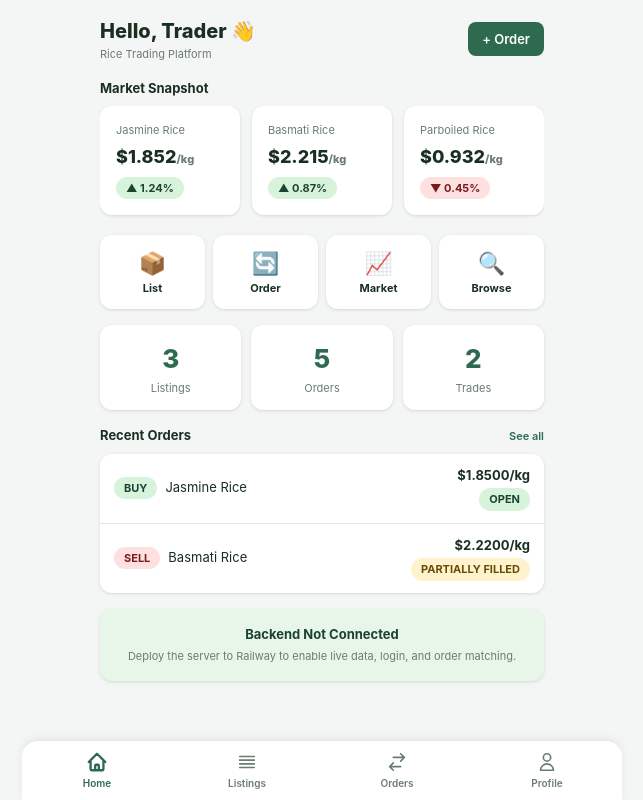
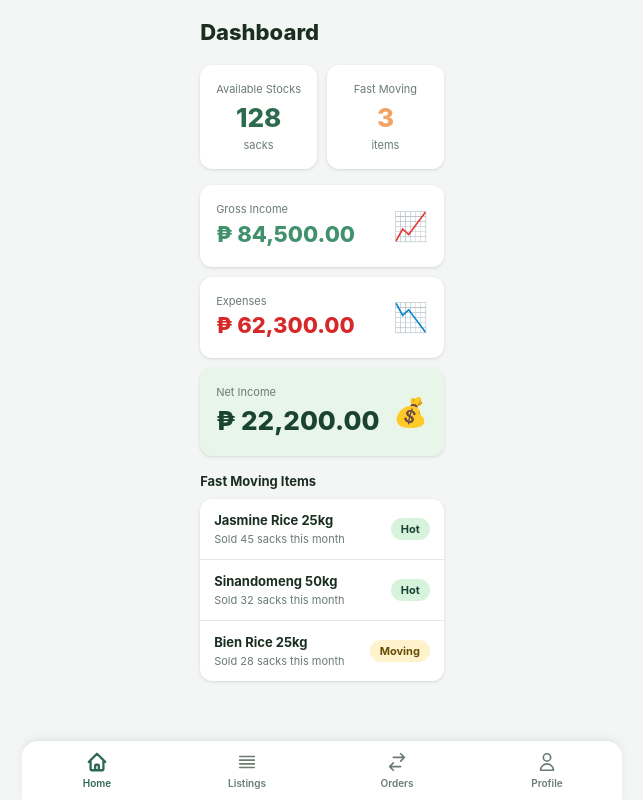
Before and after one commit to rrobenta/rice_trading_app, a React (Vite) app in the folder client/: page / in a window 1280 px wide. Shown: the whole page, without its empty margins (318-961 px from the left). Built offline with nearby package versions, Linux system fonts and the light colour scheme; no server answers.

Commit message:
dashboard update

```diff
--- a/client/src/pages/DashboardPage.tsx
+++ b/client/src/pages/DashboardPage.tsx
@@ -1,84 +1,79 @@
-import { Link } from 'react-router-dom';
-
 export default function DashboardPage() {
   return (
     <div>
-      {/* Greeting */}
-      <div className="flex justify-between items-center mb-2">
-        <div>
-          <h1 style={{ fontSize: 20, fontWeight: 800 }}>Hello, Trader 👋</h1>
-          <p className="text-xs text-muted">Rice Trading Platform</p>
+      <h1 style={{ fontSize: 22, fontWeight: 800, marginBottom: 16 }}>Dashboard</h1>
+
+      {/* Summary Cards */}
+      <div style={{ display: 'grid', gridTemplateColumns: '1fr 1fr', gap: 10, marginBottom: 16 }}>
+        <div className="card" style={{ textAlign: 'center' }}>
+          <p className="text-xs text-muted">Available Stocks</p>
+          <p style={{ fontSize: 26, fontWeight: 800, color: 'var(--primary)' }}>128</p>
+          <p className="text-xs text-muted">sacks</p>
         </div>
-        <Link to="/orders/new" className="btn btn-primary btn-sm">+ Order</Link>
-      </div>
-
-      {/* Market snapshot */}
-      <h2 className="text-sm font-bold mb-1">Market Snapshot</h2>
-      <div className="hscroll mb-2">
-        <div className="card" style={{ minWidth: 140, flex: '0 0 auto' }}>
-          <p className="text-xs text-muted">Jasmine Rice</p>
-          <p style={{ fontSize: 18, fontWeight: 800, margin: '4px 0' }}>$1.852<span className="text-xs text-muted">/kg</span></p>
-          <span className="badge badge-green">▲ 1.24%</span>
-        </div>
-        <div className="card" style={{ minWidth: 140, flex: '0 0 auto' }}>
-          <p className="text-xs text-muted">Basmati Rice</p>
-          <p style={{ fontSize: 18, fontWeight: 800, margin: '4px 0' }}>$2.215<span className="text-xs text-muted">/kg</span></p>
-          <span className="badge badge-green">▲ 0.87%</span>
-        </div>
-        <div className="card" style={{ minWidth: 140, flex: '0 0 auto' }}>
-          <p className="text-xs text-muted">Parboiled Rice</p>
-          <p style={{ fontSize: 18, fontWeight: 800, margin: '4px 0' }}>$0.932<span className="text-xs text-muted">/kg</span></p>
-          <span className="badge badge-red">▼ 0.45%</span>
+        <div className="card" style={{ textAlign: 'center' }}>
+          <p className="text-xs text-muted">Fast Moving</p>
+          <p style={{ fontSize: 26, fontWeight: 800, color: 'var(--accent)' }}>3</p>
+          <p className="text-xs text-muted">items</p>
         </div>
       </div>
 
-      {/* Quick actions */}
-      <div style={{ display: 'grid', gridTemplateColumns: 'repeat(4, 1fr)', gap: 8, marginBottom: 16 }}>
-        <Link to="/listings/new" className="card text-center" style={{ padding: 12, textDecoration: 'none', color: 'var(--text)' }}><div style={{ fontSize: 22 }}>📦</div><div className="text-xs font-bold">List</div></Link>
-        <Link to="/orders/new" className="card text-center" style={{ padding: 12, textDecoration: 'none', color: 'var(--text)' }}><div style={{ fontSize: 22 }}>🔄</div><div className="text-xs font-bold">Order</div></Link>
-        <Link to="/market" className="card text-center" style={{ padding: 12, textDecoration: 'none', color: 'var(--text)' }}><div style={{ fontSize: 22 }}>📈</div><div className="text-xs font-bold">Market</div></Link>
-        <Link to="/listings" className="card text-center" style={{ padding: 12, textDecoration: 'none', color: 'var(--text)' }}><div style={{ fontSize: 22 }}>🔍</div><div className="text-xs font-bold">Browse</div></Link>
-      </div>
-
-      {/* Stats */}
-      <div className="stat-grid mb-2">
-        <div className="stat-card"><div className="stat-num">3</div><div className="stat-label">Listings</div></div>
-        <div className="stat-card"><div className="stat-num">5</div><div className="stat-label">Orders</div></div>
-        <div className="stat-card"><div className="stat-num">2</div><div className="stat-label">Trades</div></div>
-      </div>
-
-      {/* Recent orders */}
-      <div className="flex justify-between items-center mb-1">
-        <h2 className="text-sm font-bold">Recent Orders</h2>
-        <Link to="/orders" className="text-xs" style={{ color: 'var(--primary)', fontWeight: 600 }}>See all</Link>
-      </div>
-      <div className="card mb-2" style={{ padding: 0 }}>
-        <div style={{ display: 'flex', justifyContent: 'space-between', alignItems: 'center', padding: '12px 14px', borderBottom: '1px solid var(--border)' }}>
-          <div className="flex items-center gap-1">
-            <span className="badge badge-green">BUY</span>
-            <span className="text-sm">Jasmine Rice</span>
-          </div>
-          <div style={{ textAlign: 'right' }}>
-            <p className="text-sm font-bold">$1.8500/kg</p>
-            <span className="badge badge-green">OPEN</span>
+      {/* Income / Expenses */}
+      <div style={{ display: 'grid', gap: 10, marginBottom: 16 }}>
+        <div className="card">
+          <div className="flex justify-between items-center">
+            <div>
+              <p className="text-xs text-muted">Gross Income</p>
+              <p style={{ fontSize: 22, fontWeight: 800, color: 'var(--buy)' }}>₱ 84,500.00</p>
+            </div>
+            <span style={{ fontSize: 28 }}>📈</span>
           </div>
         </div>
-        <div style={{ display: 'flex', justifyContent: 'space-between', alignItems: 'center', padding: '12px 14px' }}>
-          <div className="flex items-center gap-1">
-            <span className="badge badge-red">SELL</span>
-            <span className="text-sm">Basmati Rice</span>
+
+        <div className="card">
+          <div className="flex justify-between items-center">
+            <div>
+              <p className="text-xs text-muted">Expenses</p>
+              <p style={{ fontSize: 22, fontWeight: 800, color: 'var(--sell)' }}>₱ 62,300.00</p>
+            </div>
+            <span style={{ fontSize: 28 }}>📉</span>
           </div>
-          <div style={{ textAlign: 'right' }}>
-            <p className="text-sm font-bold">$2.2200/kg</p>
-            <span className="badge badge-yellow">PARTIALLY FILLED</span>
+        </div>
+
+        <div className="card" style={{ background: '#e8f5e9' }}>
+          <div className="flex justify-between items-center">
+            <div>
+              <p className="text-xs text-muted">Net Income</p>
+              <p style={{ fontSize: 26, fontWeight: 800, color: 'var(--primary-dark)' }}>₱ 22,200.00</p>
+            </div>
+            <span style={{ fontSize: 28 }}>💰</span>
           </div>
         </div>
       </div>
 
-      {/* Info banner */}
-      <div className="card" style={{ background: '#e8f5e9', textAlign: 'center' }}>
-        <p className="text-sm font-bold" style={{ color: 'var(--primary-dark)' }}>Backend Not Connected</p>
-        <p className="text-xs text-muted" style={{ marginTop: 4 }}>Deploy the server to Railway to enable live data, login, and order matching.</p>
+      {/* Fast Moving Items */}
+      <h2 className="text-sm font-bold mb-1">Fast Moving Items</h2>
+      <div className="card" style={{ padding: 0 }}>
+        <div style={{ display: 'flex', justifyContent: 'space-between', alignItems: 'center', padding: '12px 14px', borderBottom: '1px solid var(--border)' }}>
+          <div>
+            <p className="text-sm font-bold">Jasmine Rice 25kg</p>
+            <p className="text-xs text-muted">Sold 45 sacks this month</p>
+          </div>
+          <span className="badge badge-green">Hot</span>
+        </div>
+        <div style={{ display: 'flex', justifyContent: 'space-between', alignItems: 'center', padding: '12px 14px', borderBottom: '1px solid var(--border)' }}>
+          <div>
+            <p className="text-sm font-bold">Sinandomeng 50kg</p>
+            <p className="text-xs text-muted">Sold 32 sacks this month</p>
+          </div>
+          <span className="badge badge-green">Hot</span>
+        </div>
+        <div style={{ display: 'flex', justifyContent: 'space-between', alignItems: 'center', padding: '12px 14px' }}>
+          <div>
+            <p className="text-sm font-bold">Bien Rice 25kg</p>
+            <p className="text-xs text-muted">Sold 28 sacks this month</p>
+          </div>
+          <span className="badge badge-yellow">Moving</span>
+        </div>
       </div>
     </div>
   );
```
